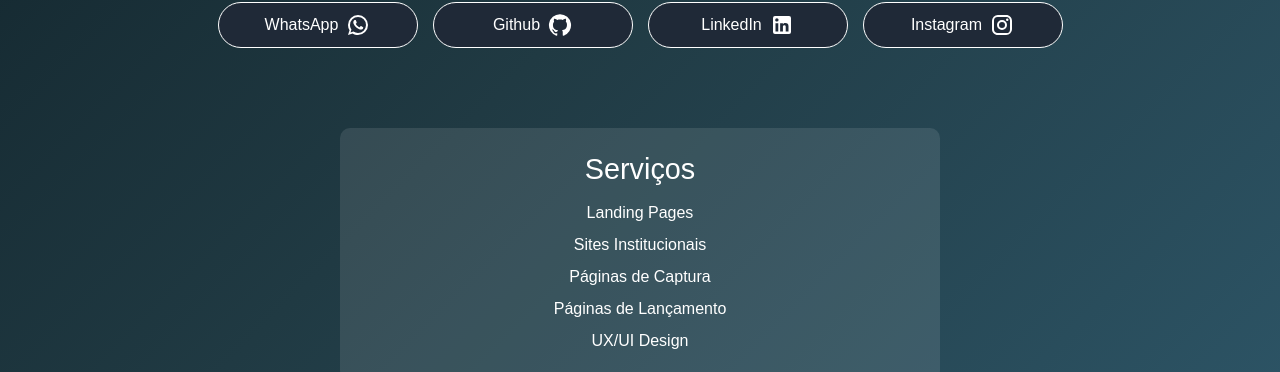
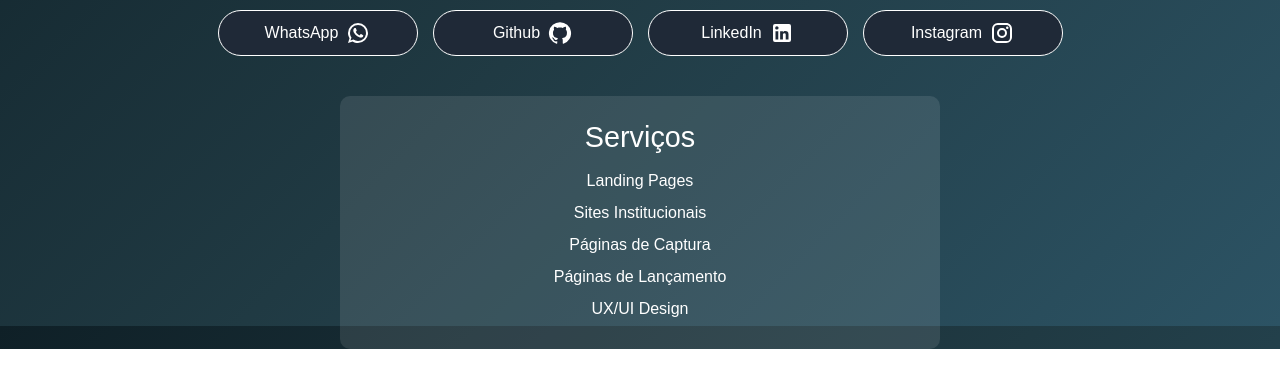
Before and after one commit to GuilhermeHRG/link-da-bio, a React (Vite) app: page / in a window 1280 px wide. Shown: the part 474-846 px from the top of the page. After the commit the page ends 823 px from the top, so only its background shows below. Built offline with nearby package versions, Linux system fonts and the light colour scheme.

Commit message:
alt front

```diff
--- a/src/pages/home/home.css
+++ b/src/pages/home/home.css
@@ -17,9 +17,8 @@ body {
     flex-direction: column;
     align-items: center;
     text-align: center;
-    padding-right: 8px;
-    padding-left: 8px;
-
+    padding: 8px;
+    height: 100vh;
 
 }
 
@@ -136,7 +135,7 @@ body {
 
 /* Seção de serviços */
 .section-services {
-    margin-top: 80px;
+    margin-top: 40px;
     width: 90%;
     max-width: 600px;
     background: rgba(255, 255, 255, 0.1);
```
